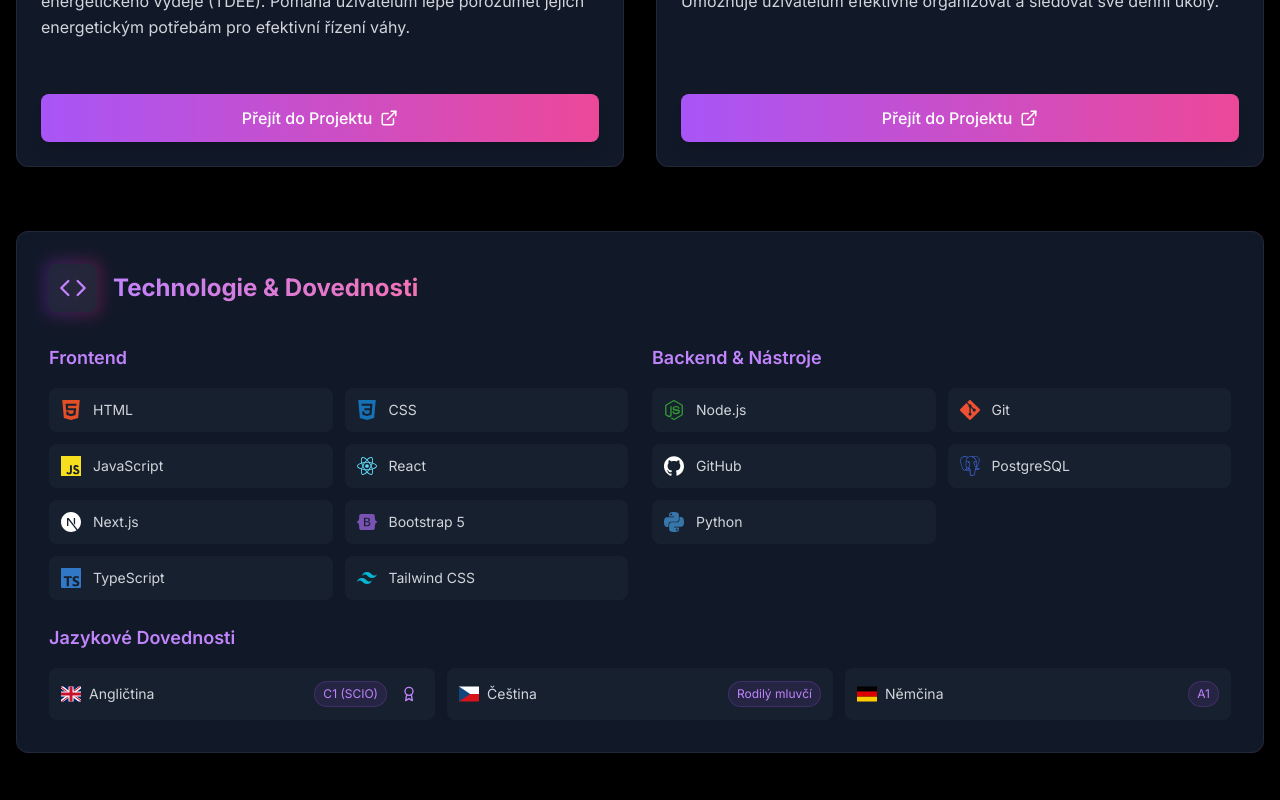
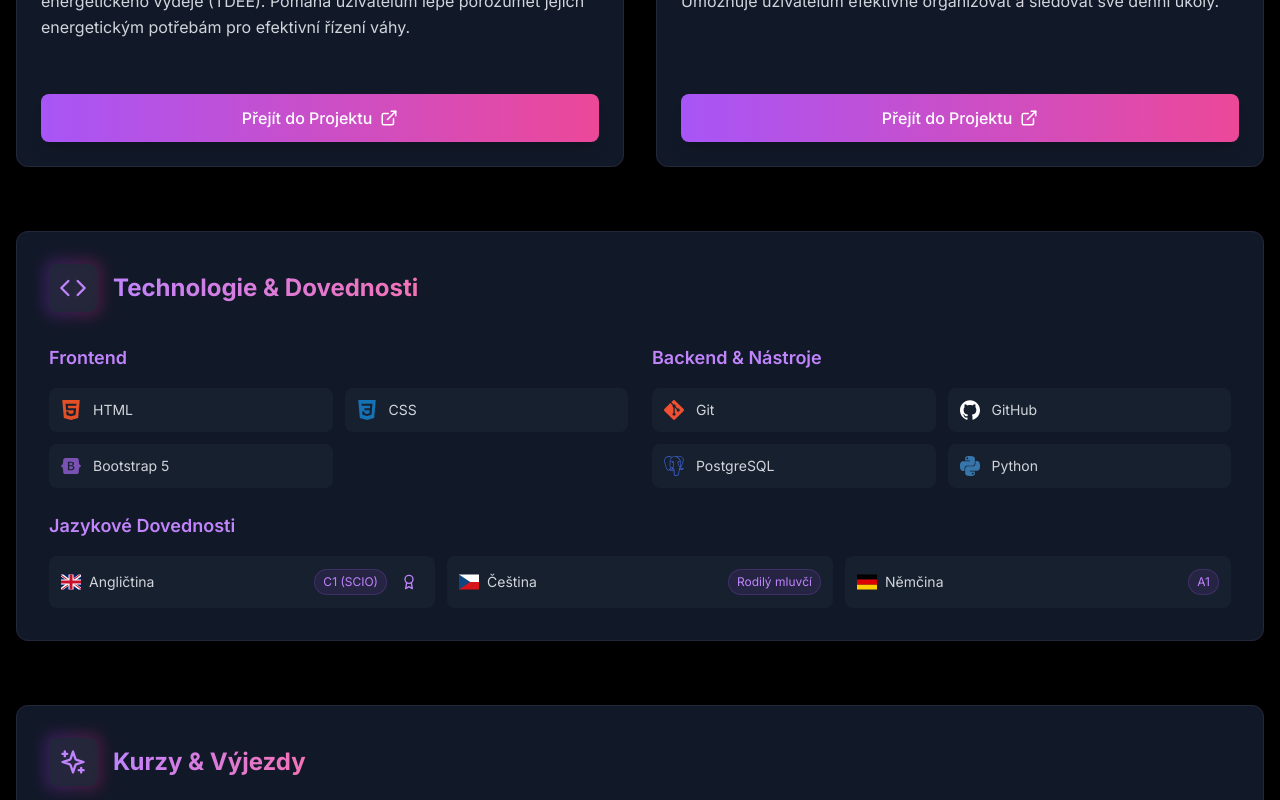
Before and after one commit to Olinkkt/oliverseidl, a Next.js app: page / in a window 1280 px wide. Shown: the part 435-1235 px from the top of the page. Built offline with nearby package versions, Linux system fonts and the light colour scheme.

Commit message:
Refactor technology icons in page component: removed unused frontend and backend technologies (JavaScript, React, Next.js, TypeScript, Tailwind CSS, Node.js) to streamline the tech stack presentation.

```diff
--- a/app/page.tsx
+++ b/app/page.tsx
@@ -10,8 +10,7 @@ import Image from 'next/image'
 import { MobileNav } from './components/mobile-nav'
 import { Tooltip } from './components/ui/tooltip'
 import {
-  SiHtml5, SiCss3, SiJavascript, SiReact, SiNextdotjs,
-  SiBootstrap, SiTypescript, SiTailwindcss, SiNodedotjs,
+  SiHtml5, SiCss3, SiBootstrap,
   SiGit, SiGithub, SiPostgresql, SiPython
 } from 'react-icons/si'
 
@@ -71,16 +70,10 @@ const projects = [
 const frontendTechnologies = [
   { name: 'HTML', icon: <SiHtml5 className="w-5 h-5 text-[#E34F26]" /> },
   { name: 'CSS', icon: <SiCss3 className="w-5 h-5 text-[#1572B6]" /> },
-  { name: 'JavaScript', icon: <SiJavascript className="w-5 h-5 text-[#F7DF1E]" /> },
-  { name: 'React', icon: <SiReact className="w-5 h-5 text-[#61DAFB]" /> },
-  { name: 'Next.js', icon: <SiNextdotjs className="w-5 h-5 text-white" /> },
   { name: 'Bootstrap 5', icon: <SiBootstrap className="w-5 h-5 text-[#7952B3]" /> },
-  { name: 'TypeScript', icon: <SiTypescript className="w-5 h-5 text-[#3178C6]" /> },
-  { name: 'Tailwind CSS', icon: <SiTailwindcss className="w-5 h-5 text-[#06B6D4]" /> },
 ]
 
 const backendTechnologies = [
-  { name: 'Node.js', icon: <SiNodedotjs className="w-5 h-5 text-[#339933]" /> },
   { name: 'Git', icon: <SiGit className="w-5 h-5 text-[#F05032]" /> },
   { name: 'GitHub', icon: <SiGithub className="w-5 h-5 text-white" /> },
   { name: 'PostgreSQL', icon: <SiPostgresql className="w-5 h-5 text-[#4169E1]" /> },
```
